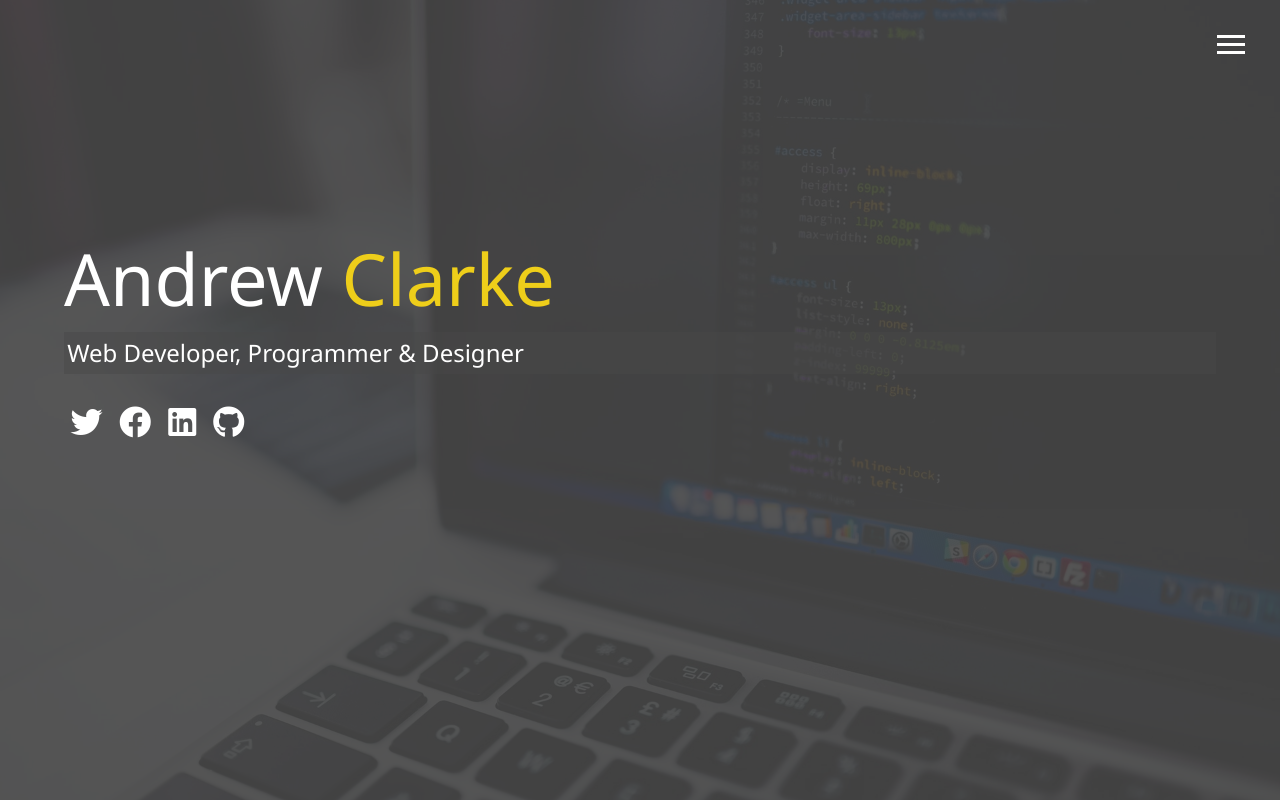
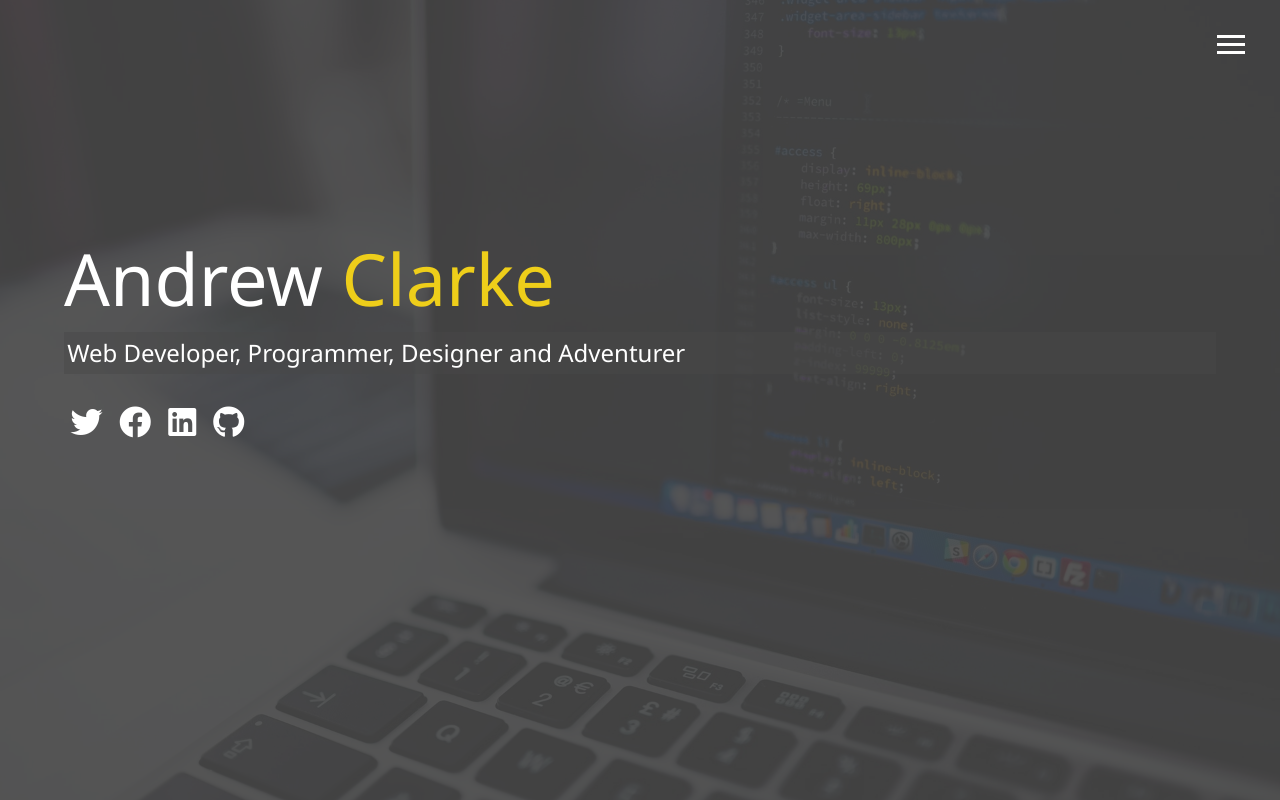
Before and after one commit to Barabbus/portfolio, a website: page dist/index.html in a window 1280 px wide. Drawn offline with Linux system fonts and the light colour scheme.

Commit message:
modified main title

```diff
--- a/dist/index.html
+++ b/dist/index.html
@@ -55,7 +55,7 @@
             <span class="text-secondary">Clarke</span>
         </h1>
         <h2 class="sm-heading">
-            Web Developer, Programmer & Designer
+            Web Developer, Programmer, Designer and Adventurer
         </h2>
         <div class="icons">
             <a href="#">
```
